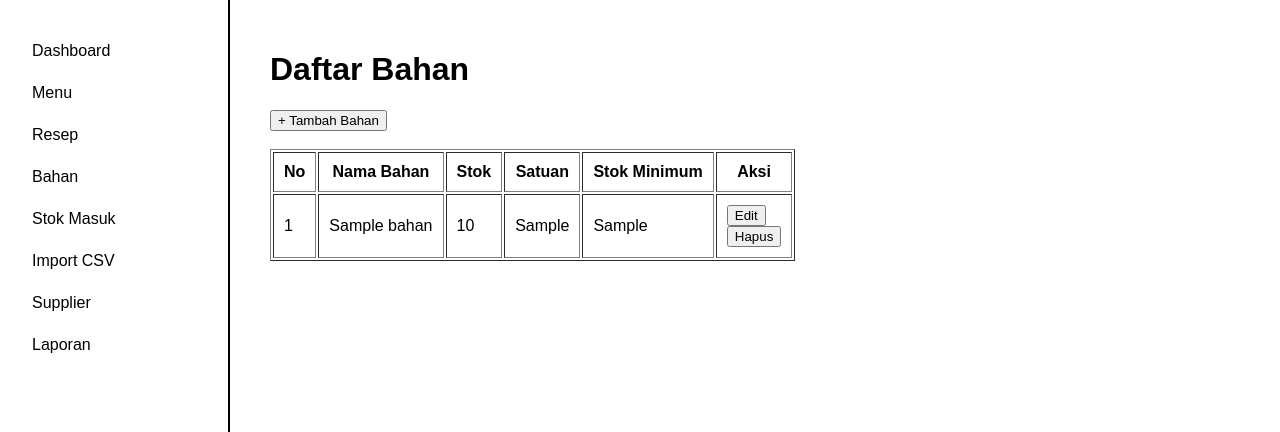
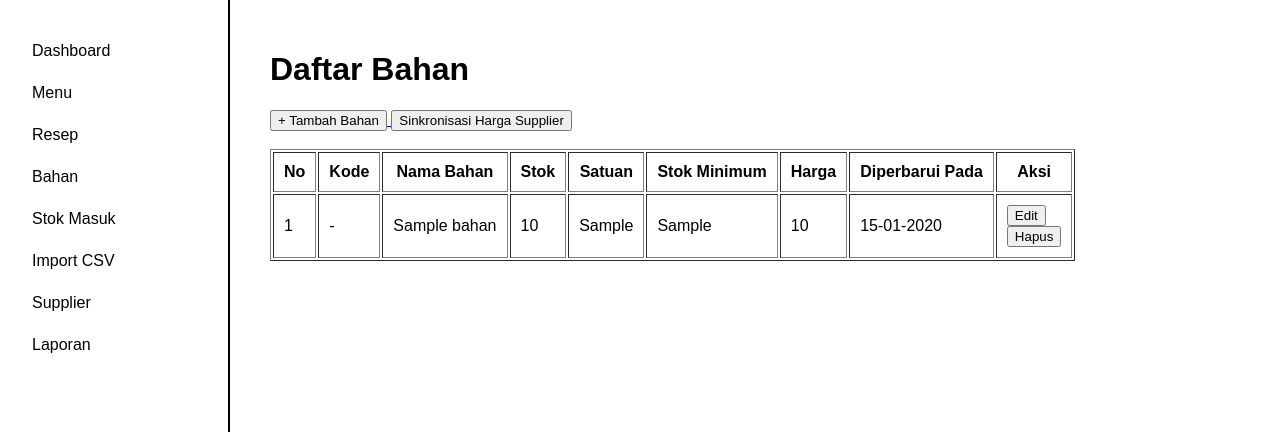
Before and after one commit to ashyaaurelia/sistem-cafe, a Laravel app: page /manajer/bahan in a window 1280 px wide. Shown: the part 100-532 px from the top of the page. Run offline with Laravel 12, Linux system fonts and the light colour scheme; tables that the repository leaves empty hold one stand-in row (values such as "Sample post"); parts of the project's set-up code (start-up, migrations or seed data) failed here and were passed over.

Commit message:
Integrasi Supplier API dan menghitung HPP

```diff
--- a/app/Http/Controllers/BahanController.php
+++ b/app/Http/Controllers/BahanController.php
@@ -4,6 +4,7 @@ namespace App\Http\Controllers;
 
 use App\Models\Bahan;
 use Illuminate\Http\Request;
+use App\Services\UkkApiServices;
 
 class BahanController extends Controller
 {
@@ -28,6 +29,7 @@ class BahanController extends Controller
             'stok' => $request->stok,
             'satuan' => $request->satuan,
             'stok_minimum' => $request->stok_minimum,
+            'harga' => $request->harga,
         ]);
         return redirect('/manajer/bahan');
     }
@@ -49,6 +51,7 @@ class BahanController extends Controller
             'stok' => $request->stok,
             'satuan' => $request->satuan,
             'stok_minimum' => $request->stok_minimum,
+            'harga' => $request->harga,
         ]);
 
         return redirect('/manajer/bahan');
@@ -61,4 +64,28 @@ class BahanController extends Controller
         $bahan->delete();
         return redirect('/manajer/bahan');
     }
+
+    public function sinkronisasi(UkkApiServices $api)
+    {
+        $hasil = $api->getHargaBahan();
+
+        if (!$hasil || !isset($hasil['data'])){
+            return redirect('/manajer/bahan')->with('error', 'Supplier API tidak tersedia. Sistem tetap menggunakan harga terakhir yang tersimpan.');
+        }
+
+        foreach ($hasil['data'] as $item){
+            Bahan::updateOrCreate(
+                ['kode' => $item['kode']],
+                [
+                    'nama' => $item['nama'],
+                    'stok' => 0,
+                    'satuan' => $item['satuan_dasar'],
+                    'stok_minimum' => 0,
+                    'harga' => $item['harga_per_satuan'],
+                    'harga_diperbarui_pada' => $hasil['diperbarui'],
+                ]
+            );
+        }
+        return redirect('/manajer/bahan')->with('success', 'Harga bahan berhasil disinkronsasi');
+    }
 }
--- a/app/Models/Bahan.php
+++ b/app/Models/Bahan.php
@@ -7,10 +7,13 @@ use Illuminate\Database\Eloquent\Model;
 class Bahan extends Model
 {
     protected $fillable = [
+        'kode',
         'nama',
         'stok',
         'satuan',
         'stok_minimum',
+        'harga',
+        'harga_diperbarui_pada',
     ];
 
     public function reseps()
--- a/resources/views/manajer/bahan/create.blade.php
+++ b/resources/views/manajer/bahan/create.blade.php
@@ -16,6 +16,11 @@
     <label>Stok</label>
     <br>
     <input type="number" name="stok" required>
+
+    <br><br>
+
+    <label>Harga</label><br>
+    <input type="number" name="harga" min="0">
 
     <br><br>
 
--- a/resources/views/manajer/bahan/edit.blade.php
+++ b/resources/views/manajer/bahan/edit.blade.php
@@ -17,6 +17,11 @@
     <label>Stok</label>
     <br>
     <input type="number" name="stok" value="{{ $bahan->stok }}" required>
+
+    <br><br>
+
+    <label>Harga</label><br>
+    <input type="number" name="harga" min="0" value="{{ $bahan->harga }}">
 
     <br><br>
 
--- a/resources/views/manajer/bahan/index.blade.php
+++ b/resources/views/manajer/bahan/index.blade.php
@@ -8,25 +8,44 @@
     <button>+ Tambah Bahan</button>
 </a>
 
+<form action="/manajer/bahan/sinkronisasi" method="POST" style="display: inline;">
+    @csrf
+    <button type="submit">Sinkronisasi Harga Supplier</button>
+</form>
+
 <br><br>
+
+@if(session('success'))
+    <p style="color: green;">{{ session('success') }}</p>
+@endif
+
+@if(session('error'))
+    <p style="color: red;">{{ session('error') }}</p>
+@endif
 
 <table border="1" cellpadding="10">
     <tr>
         <th>No</th>
+        <th>Kode</th>
         <th>Nama Bahan</th>
         <th>Stok</th>
         <th>Satuan</th>
         <th>Stok Minimum</th>
+        <th>Harga</th>
+        <th>Diperbarui Pada</th>
         <th>Aksi</th>
     </tr>
 
     @foreach($bahans as $bahan)
     <tr>
         <td>{{ $loop->iteration }}</td>
+        <td>{{ $bahan->kode ?? '-' }}</td>
         <td>{{ $bahan->nama }}</td>
         <td>{{ $bahan->stok }}</td>
         <td>{{ $bahan->satuan }}</td>
         <td>{{ $bahan->stok_minimum }}</td>
+        <td>{{ number_format($bahan->harga ?? 0, 0, ',', '.') }}</td>
+        <td>{{ $bahan->harga_diperbarui_pada ? \Carbon\Carbon::parse($bahan->harga_diperbarui_pada)->format('d-m-Y') : '-' }}</td>
 
         <td>
             <a href="/manajer/bahan/{{ $bahan->id }}/edit">
@@ -37,7 +56,7 @@
                 @csrf
                 @method('DELETE')
 
-                <button>Hapus</button>
+                <button type="submit">Hapus</button>
             </form>
         </td>
     </tr>
--- a/resources/views/manajer/menu/index.blade.php
+++ b/resources/views/manajer/menu/index.blade.php
@@ -17,6 +17,8 @@
         <th>Nama Menu</th>
         <th>Harga</th>
         <th>Kategori</th>
+        <th>HPP</th>
+        <th>Margin</th>
         <th>Aksi</th>
     </tr>
 
@@ -24,8 +26,10 @@
     <tr>
         <td>{{ $loop->iteration }}</td>
         <td>{{ $menu->nama }}</td>
-        <td>{{ number_format($menu->harga) }}</td>
+        <td>Rp {{ number_format($menu->harga, 0, ',', '.') }}</td>
         <td>{{ $menu->kategori }}</td>
+        <td>Rp {{ number_format($menu->hpp, 0, ',', '.') }}</td>
+        <td>Rp {{ number_format($menu->margin, 0, ',', '.') }}</td>
 
         <td>
             <a href="/manajer/menu/{{ $menu->id }}/edit">
--- a/resources/views/manajer/resep/index.blade.php
+++ b/resources/views/manajer/resep/index.blade.php
@@ -7,6 +7,10 @@
 @foreach ($menus as $menu)
 
 <h3>{{ $menu->nama }}</h3>
+
+<p>
+    <strong>HPP: Rp {{ number_format($menu->hpp, 0, ',', '.') }}</strong>
+</p>
 
 <a href="/manajer/resep/{{ $menu->id }}/create">
     <button>Tambah Resep</button>
--- a/routes/web.php
+++ b/routes/web.php
@@ -63,3 +63,5 @@ Route::get('/manajer/resep/{menu_id}/create', [ResepController::class, 'create']
 Route::post('/manajer/resep', [ResepController::class, 'store']);
 
 Route::delete('manajer/resep/{id}', [ResepController::class, 'destroy']);
+
+Route::post('/manajer/bahan/sinkronisasi', [BahanController::class, 'sinkronisasi']);
```
Also changed, not shown: app/Http/Controllers/MenuController.php (+10 -1 lines), app/Http/Controllers/ResepController.php (+8 -1 lines), app/Services/UkkApiServices.php (added, +27 -0 lines), database/migrations/2026_11_16_034810_add_kode_to_bahans_table.php (added), database/migrations/2026_11_16_044957_change_harga-diperbarui_pada_to_date_in_bahans_table.php.
